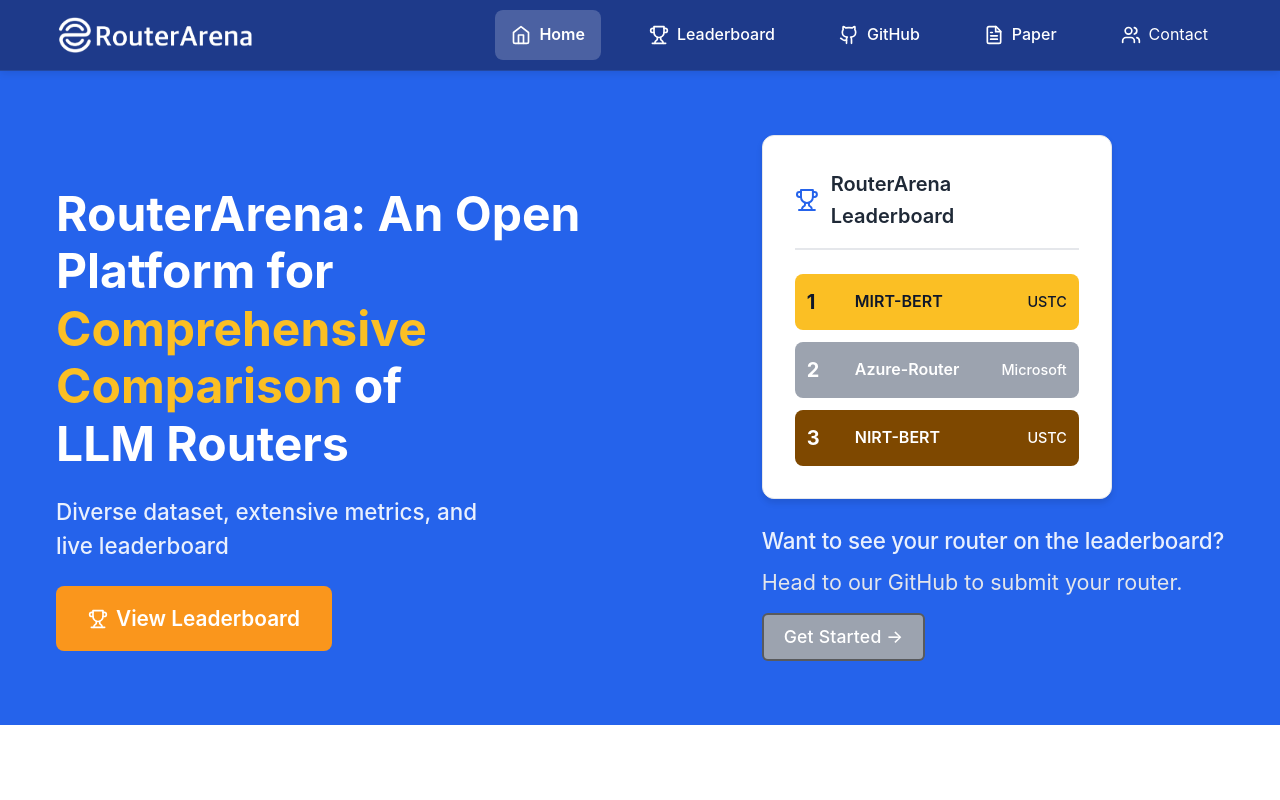
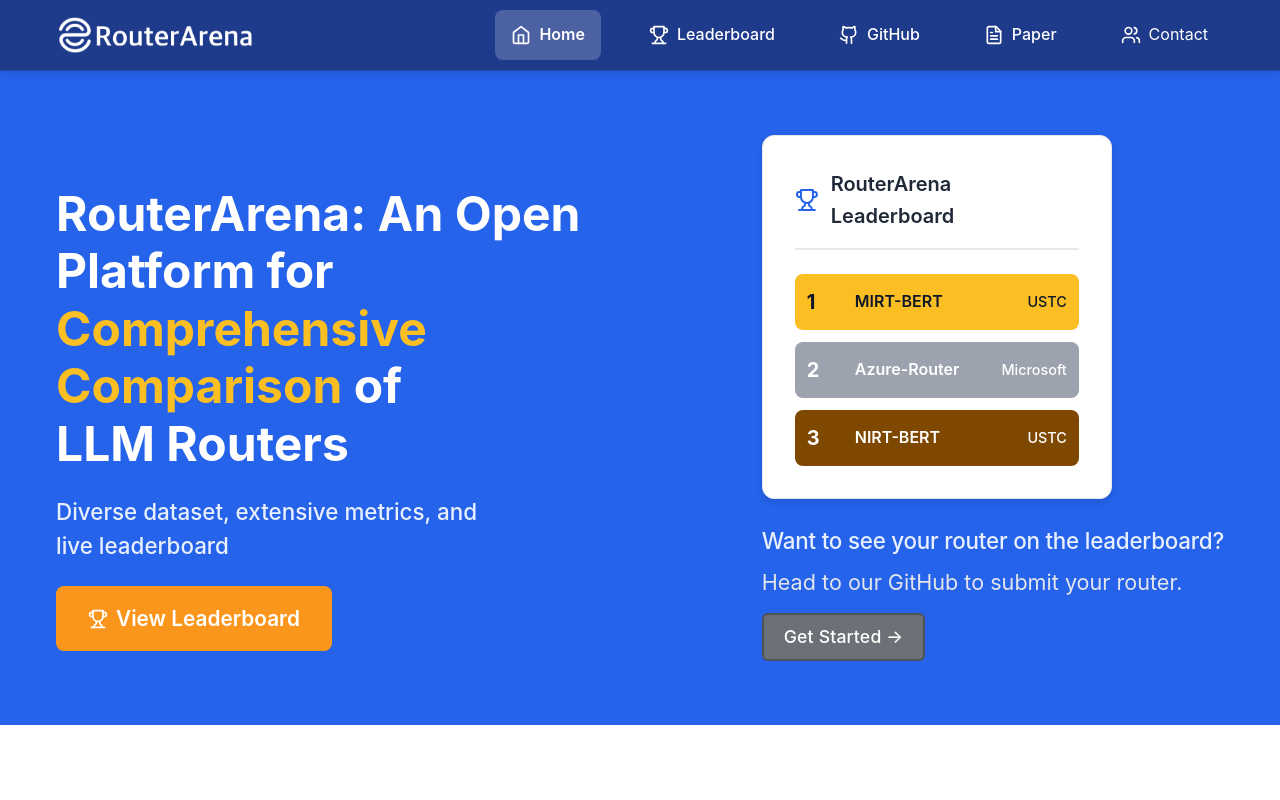
Before and after one commit to RouteWorks/routeworks.github.io, a React (Create React App) app: page / in a window 1280 px wide. Shown: the top 800 px of the page. Built offline with nearby package versions, Linux system fonts and the light colour scheme.

Commit message:
changed get started button color

```diff
--- a/src/pages/HomePage.css
+++ b/src/pages/HomePage.css
@@ -92,7 +92,7 @@
 
 .cta-card .btn {
   /* background: linear-gradient(135deg, #fa961c 0%, #ffaa00 100%); */
-  background: rgb(156, 163, 175);
+  background: rgb(108, 112, 119);
   color: white;
   font-weight: 500;
   padding: 0.5rem 1.25rem;
```
